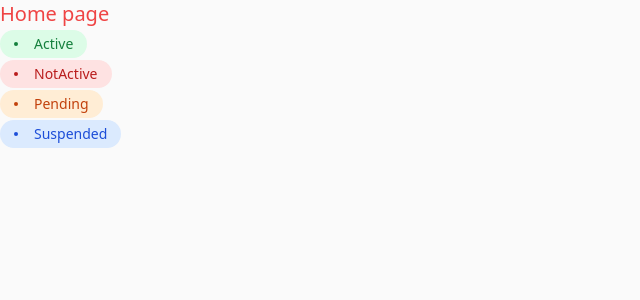
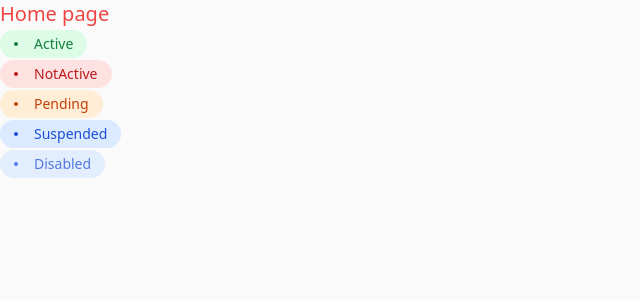
Before and after one commit to koleso8/CRM-for-costco, a Next.js app: page / in a window 1280 px wide. Shown: the top 300 px of the page, without its empty margins (0-640 px from the left). Built offline with nearby package versions, Linux system fonts and the light colour scheme.

Commit message:
upd label

```diff
--- a/package.json
+++ b/package.json
@@ -9,6 +9,7 @@
     "lint": "next lint"
   },
   "dependencies": {
+    "clsx": "^2.1.1",
     "next": "14.0.5-canary.51",
     "react": "^18",
     "react-dom": "^18"
--- a/src/app/components/StatusLabel.tsx
+++ b/src/app/components/StatusLabel.tsx
@@ -1,4 +1,5 @@
 import React from 'react';
+import clsx from 'clsx';
 import s from './StatusLabel.module.css';
 
 export enum Status {
@@ -11,18 +12,27 @@ export enum Status {
 export interface StatusLabelProps {
   children: React.ReactNode;
   status: Status;
+  disabled?: boolean;
 }
 
-export default function StatusLabel({ children, status }: StatusLabelProps) {
+export default function StatusLabel({
+  children,
+  status,
+  disabled,
+}: StatusLabelProps) {
   return (
     <div>
       <span
-        className={`inline-flex py-1 px-[14px] text-sm font-medium items-center gap-2 rounded-[28px] ${
-          (status === Status.Active && 'text-green-700 bg-green-100') ||
-          (status === Status.NotActive && 'text-red-700 bg-red-100') ||
-          (status === Status.Pending && 'text-orange-700 bg-orange-100') ||
-          (status === Status.Suspended && 'text-blue-700 bg-blue-100')
-        }`}
+        className={clsx(
+          'inline-flex py-1 px-[14px] text-sm font-medium items-center gap-2 rounded-[28px]',
+          status === Status.Active && 'text-green-700 bg-green-100',
+          status === Status.NotActive && 'text-red-700 bg-red-100',
+          status === Status.Pending && 'text-orange-700 bg-orange-100',
+          status === Status.Suspended && 'text-blue-700 bg-blue-100',
+          {
+            ['opacity-75 cursor-not-allowed']: disabled,
+          }
+        )}
       >
         <div className="w-1 h-1 mr-2 rounded-full bg-current"></div>
         {children}
--- a/src/app/page.tsx
+++ b/src/app/page.tsx
@@ -8,6 +8,9 @@ export default function Home() {
       <StatusLabel status={Status.NotActive}>NotActive</StatusLabel>
       <StatusLabel status={Status.Pending}>Pending</StatusLabel>
       <StatusLabel status={Status.Suspended}>Suspended</StatusLabel>
+      <StatusLabel status={Status.Suspended} disabled={true}>
+        Disabled
+      </StatusLabel>
     </main>
   );
 }
```
Also changed, not shown: 2 other files (tests, documents, lock files or other folders).
